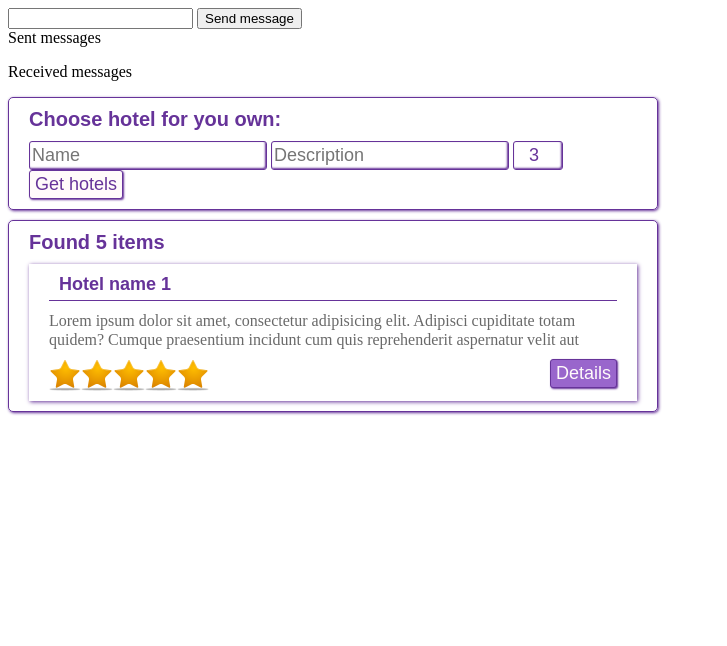
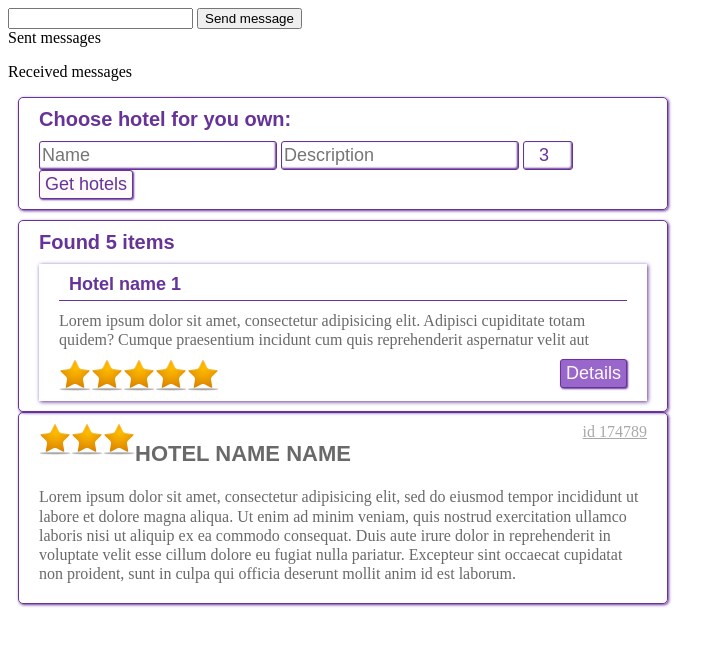
Before and after one commit to a-lysenko/rabbit-mq-acc-bal, a website: page public/index.html in a window 1280 px wide. Shown: the whole page, without its empty margins (0-727 px from the left). Drawn offline with nearby package versions, Linux system fonts and the light colour scheme; no server answers.

Commit message:
- added pic for no hotel state - updated section wrapper style - added basic to hotel card - added hotel card markup

```diff
--- a/public/css/style.css
+++ b/public/css/style.css
@@ -24,11 +24,18 @@
     box-shadow: inset rebeccapurple 1px 1px 2px 0;
 }
 
-.hotel-search-wrapper {
-    display: inline-block;
+.section-wrapper {
+    float: left;
     min-width: 650px;
-    max-width: 50%;
+    max-width: 45%;
+    margin-left: 10px;
+    box-sizing: border-box;
 }
+
+.section-wrapper:first-child {
+    margin-left: 0;
+}
+
 
 .hotel-searchbar {
     display: block;
@@ -127,7 +134,7 @@
     color: dimgrey;
 }
 
-.hotel-searchresults-item .hotel-searchresults-item__stars {
+.hotel-searchresults-item .hotel-searchresults-item__rate {
     float: left;
 }
 
@@ -145,6 +152,47 @@
 .hotel-searchresults-item .hotel-searchresults-item__details-btn:active {
     box-shadow: inset rebeccapurple 1px 1px 2px 0;
 }
+
+/*hotel-card*/
+.hotel-card {
+    display: block;
+    position: relative;
+    border: 1px solid rebeccapurple;
+    border-radius: 5px;
+    padding: 10px 20px;
+    box-shadow: rebeccapurple 1px 1px 3px 0;
+}
+
+.hotel-card .hotel-card__name {
+    display: block;
+    padding: 0 0 10px;
+    font-size: 22px;
+    font-family: Arial;
+    font-weight: bold;
+    text-transform: uppercase;
+    color: dimgrey;
+}
+
+.hotel-card .hotel-card__id {
+    display: block;
+    text-align: right;
+    text-decoration: underline;
+    color: darkgrey;
+}
+
+.hotel-card .hotel-card__desc {
+    display: block;
+    min-height: 1.2em;
+    line-height: 1.2em;
+    padding: 10px 0;
+    box-sizing: content-box;
+    color: dimgrey;
+}
+
+.hotel-card .hotel-card__rate {
+    float: left;
+}
+
 
 .rate {
     display: block;
--- a/public/index.html
+++ b/public/index.html
@@ -27,7 +27,7 @@
     </ul>
 </section>
 
-<section class="hotel-search-wrapper">
+<section class="section-wrapper">
     <section class="hotel-searchbar">
         <header class="hotel-searchbar__header">
             Choose hotel for you own:
@@ -82,7 +82,7 @@
                     eveniet, debitis dolorum, animi deserunt alias, nobis incidunt libero quae cupiditate similique
                     optio!
                 </div>
-                <div class="hotel-searchresults-item__stars" item-rate="">
+                <div class="hotel-searchresults-item__rate" item-rate="">
                     <div class="rate rate_5" data-rate="5"></div>
                 </div>
                 <button href="" class="hotel-searchresults-item__details-btn button">
@@ -91,6 +91,29 @@
             </li>
         </ul>
     </section>
+</section>
+
+<section class="section-wrapper hotel-card">
+    <div id="hotel-card-wrapper"
+         class="hotel-card-wrapper">
+        <div class="hotel-card__rate">
+            <div class="rate rate_3"></div>
+        </div>
+        <span class="hotel-card__id">id 174789</span>
+        <header class="hotel-card__name">Hotel name name</header>
+        <div class="hotel-card__desc">
+            Lorem ipsum dolor sit amet, consectetur adipisicing elit, sed do eiusmod
+            tempor incididunt ut labore et dolore magna aliqua. Ut enim ad minim veniam,
+            quis nostrud exercitation ullamco laboris nisi ut aliquip ex ea commodo
+            consequat. Duis aute irure dolor in reprehenderit in voluptate velit esse
+            cillum dolore eu fugiat nulla pariatur. Excepteur sint occaecat cupidatat non
+            proident, sunt in culpa qui officia deserunt mollit anim id est laborum.
+        </div>
+    </div>
+
+    <div id="hotel-card-no-hotel"
+         class="hotel-card__no-hotel">
+    </div>
 </section>
 
 <section id="template-collection"
@@ -105,12 +128,12 @@
              item-desc="">
             <>
         </div>
-        <div class="hotel-searchresults-item__stars"
+        <div class="hotel-searchresults-item__rate"
              item-rate="">
             No rate
         </div>
         <button href=""
-           class="hotel-searchresults-item__details-btn button">
+                class="hotel-searchresults-item__details-btn button">
             Details
         </button>
     </li>
```
Also changed, not shown: public/img/no_hotel.jpg (added).
